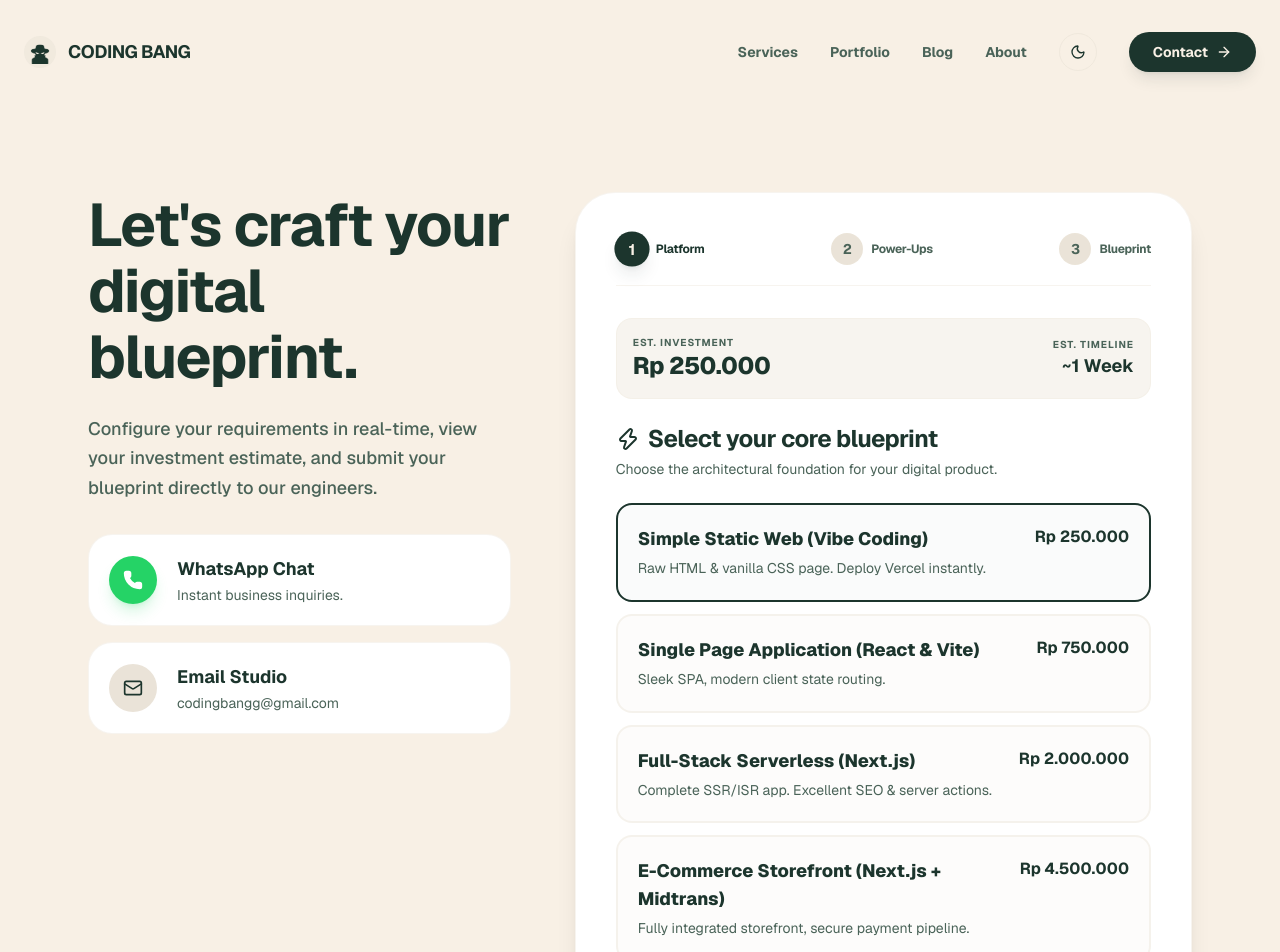
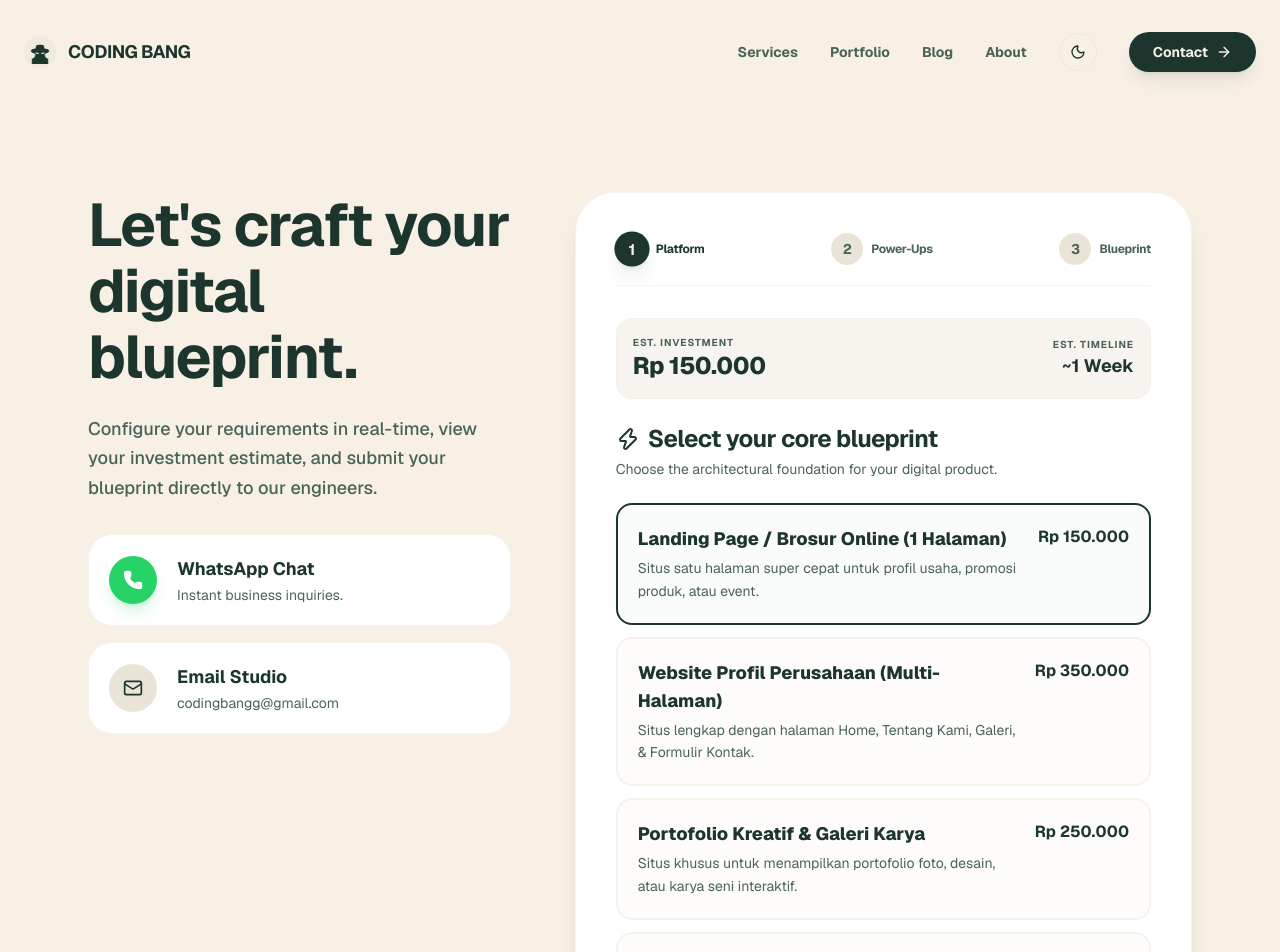
Before and after one commit to mrshlaf/codingbang, a Next.js app: page /contact in a window 1280 px wide. Shown: the top 952 px of the page. Built offline with nearby package versions, Linux system fonts and the light colour scheme.

Commit message:
feat: simplify blueprint estimator terms for laypeople and apply friendly release promotional pricing

```diff
--- a/components/contact-client.tsx
+++ b/components/contact-client.tsx
@@ -20,24 +20,26 @@ const itemVariants = {
 
 // ESTIMATOR DATA
 const PLATFORMS = [
-  { id: "vibe", name: "Simple Static Web (Vibe Coding)", price: 250000, weeks: 1, desc: "Raw HTML & vanilla CSS page. Deploy Vercel instantly." },
-  { id: "landing", name: "Single Page Application (React & Vite)", price: 750000, weeks: 1, desc: "Sleek SPA, modern client state routing." },
-  { id: "business", name: "Full-Stack Serverless (Next.js)", price: 2000000, weeks: 2, desc: "Complete SSR/ISR app. Excellent SEO & server actions." },
-  { id: "ecommerce", name: "E-Commerce Storefront (Next.js + Midtrans)", price: 4500000, weeks: 3, desc: "Fully integrated storefront, secure payment pipeline." },
-  { id: "webapp", name: "SaaS Platform MVP (Dashboard + DB)", price: 12000000, weeks: 4, desc: "Complete dashboard system, user profiles & data backend." }
+  { id: "vibe", name: "Landing Page / Brosur Online (1 Halaman)", price: 150000, weeks: 1, desc: "Situs satu halaman super cepat untuk profil usaha, promosi produk, atau event." },
+  { id: "landing", name: "Website Profil Perusahaan (Multi-Halaman)", price: 350000, weeks: 1, desc: "Situs lengkap dengan halaman Home, Tentang Kami, Galeri, & Formulir Kontak." },
+  { id: "portfolio", name: "Portofolio Kreatif & Galeri Karya", price: 250000, weeks: 1, desc: "Situs khusus untuk menampilkan portofolio foto, desain, atau karya seni interaktif." },
+  { id: "ecommerce", name: "Website Toko Online (E-Commerce)", price: 1200000, weeks: 2, desc: "Toko digital lengkap dengan keranjang belanja, katalog produk, dan checkout." },
+  { id: "webapp", name: "Sistem Aplikasi Web & Member Dashboard", price: 2500000, weeks: 3, desc: "Situs dengan sistem dashboard login, manajemen data pelanggan, dan akses member." }
 ];
 
 const ADDONS = [
-  { id: "vercel", name: "Vercel Zero-Config Deploy", price: 50000, weeks: 0, desc: "Host on Vercel's global CDN with automated CI/CD pipeline." },
-  { id: "domain", name: "Bespoke Domain Linking (.com / .id)", price: 250000, weeks: 1, desc: "Connect your official domain with automated active SSL setup." },
-  { id: "database", name: "Supabase Realtime Database", price: 750000, weeks: 1, desc: "PostgreSQL tables, storage buckets, & secure API backend." },
-  { id: "auth", name: "Passwordless Magic Link (OTP Auth)", price: 500000, weeks: 1, desc: "Secure user logins via email passwordless OTP magic links." },
-  { id: "payment", name: "Midtrans/Stripe Checkout Gateway", price: 1000000, weeks: 1, desc: "Accept credit cards, bank transfers, & local e-wallets/QRIS." },
-  { id: "animations", name: "Framer Motion Apple-Style Physics", price: 450000, weeks: 1, desc: "Ultra smooth spring scroll effects and custom dynamic physics." },
-  { id: "instagram", name: "Instagram Social Live Feed Card", price: 150000, weeks: 0, desc: "Direct instagram live widgets & embeds automated integration." },
-  { id: "tailwind", name: "Tailwind CSS Aesthetic Overhaul", price: 350000, weeks: 0, desc: "Harmonious custom palette and pristine modern typography." },
-  { id: "lighthouse", name: "Lighthouse 100% Core Web Vitals", price: 500000, weeks: 1, desc: "Advanced bundle optimizations for perfect SEO and speed." },
-  { id: "whatsapp", name: "WhatsApp Business Integration Hub", price: 100000, weeks: 0, desc: "Floating contact helper drawer with instant API routing." }
+  { id: "vercel", name: "Hosting & Server Siap Pakai", price: 30000, weeks: 0, desc: "Setup server cloud global super cepat agar website online 24 jam gratis selamanya." },
+  { id: "domain", name: "Sambung Domain Kustom (.com / .id)", price: 150000, weeks: 1, desc: "Hubungkan domain resmi pilihan Anda lengkap dengan sertifikat keamanan SSL aktif." },
+  { id: "database", name: "Penyimpanan Database Dinamis", price: 250000, weeks: 1, desc: "Penyimpanan data real-time untuk input formulir, data produk, atau konten dinamis." },
+  { id: "auth", name: "Sistem Login Pengguna & Member", price: 200000, weeks: 1, desc: "Fitur pendaftaran dan sistem masuk member menggunakan Email atau Google." },
+  { id: "otp", name: "Login Instan Tanpa Password (OTP)", price: 100000, weeks: 1, desc: "Sistem masuk member super praktis lewat link OTP email sekali klik tanpa ketik sandi." },
+  { id: "payment", name: "Integrasi Pembayaran Otomatis", price: 450000, weeks: 1, desc: "Terima pembayaran otomatis lewat Transfer Bank, E-Wallet (Dana, GoPay), & QRIS." },
+  { id: "animations", name: "Animasi Gerakan Premium (Apple-Style)", price: 150000, weeks: 1, desc: "Animasi transisi pergeseran elemen yang memanjakan mata dan memberi kesan mahal." },
+  { id: "instagram", name: "Feed Instagram Otomatis Terhubung", price: 50000, weeks: 0, desc: "Postingan instagram terbaru Anda akan otomatis muncul di bagian galeri website." },
+  { id: "tailwind", name: "Desain Tampilan Eksklusif & Modern", price: 100000, weeks: 0, desc: "Kombinasi palet warna dan tipografi elegan yang meningkatkan kredibilitas brand." },
+  { id: "lighthouse", name: "Optimasi SEO & Kecepatan Google", price: 150000, weeks: 1, desc: "Optimasi khusus agar website berada di peringkat atas Google dan terbuka secara instan." },
+  { id: "whatsapp", name: "Chat WhatsApp Melayang Langsung", price: 40000, weeks: 0, desc: "Tombol interaktif agar calon pembeli bisa langsung chat WhatsApp Anda dengan satu klik." },
+  { id: "contact_db", name: "Formulir Kontak Anti-Spam Ke Database", price: 80000, weeks: 1, desc: "Formulir pengiriman pesan yang aman dari bot, langsung tercatat ke dalam database." }
 ];
 
 export function ContactClient() {
```
